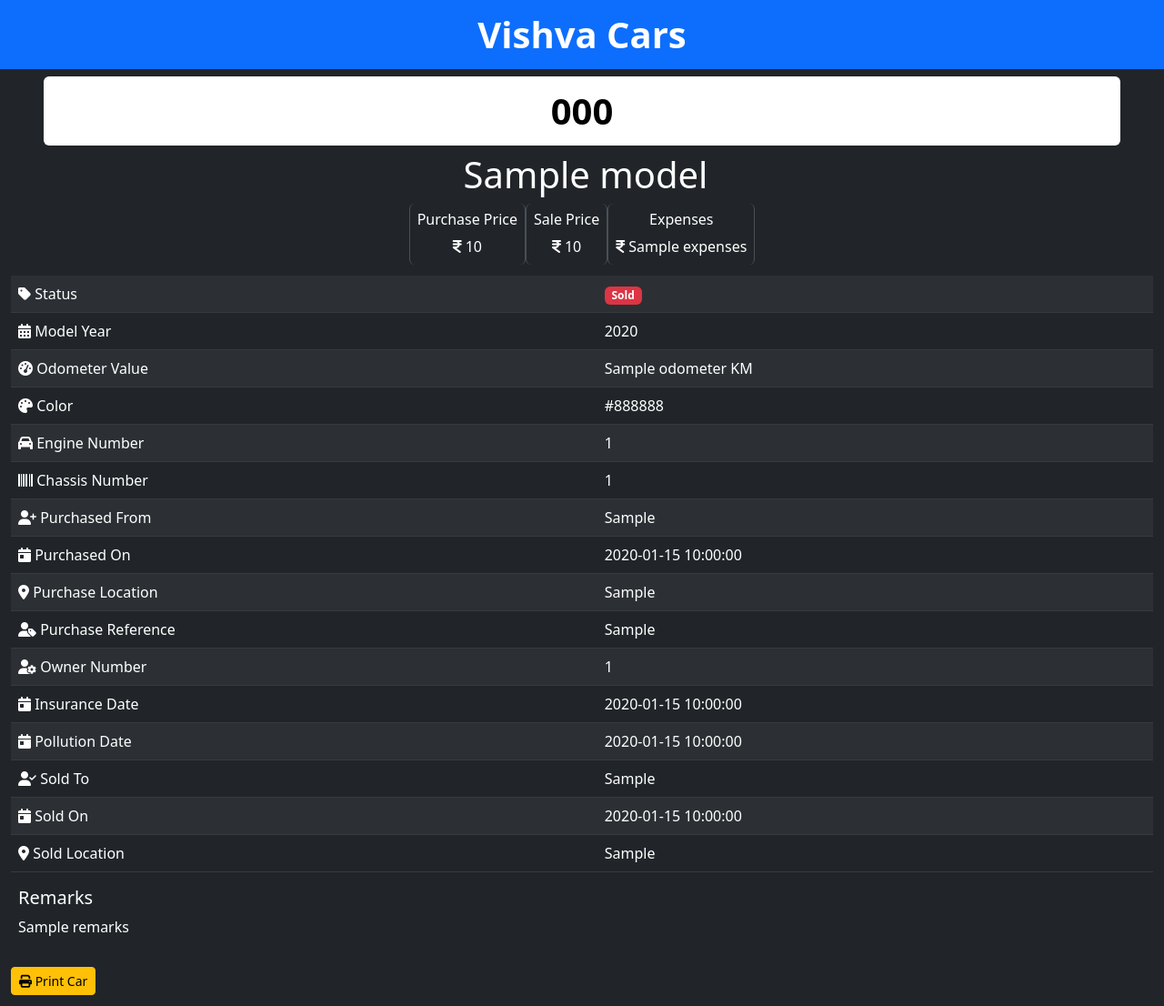
After one commit to sachin-sankar/svt, a Python web app: template templates/car.html in a window 1280 px wide. The commit adds this page. Shown: the whole page at 91% size. Run offline with Jinja, Linux system fonts and the light colour scheme; the template is opened without the code that fills it: most values are stand-ins (such as "Sample title", 1, 10 or a date in 2020); some libraries are stand-ins or nearby versions.

Commit message:
Updated Files

```diff
--- a/templates/base.html
+++ b/templates/base.html
@@ -3,7 +3,7 @@
 <head>
   <meta charset="UTF-8">
   <meta name="viewport" content="width=device-width, initial-scale=1.0">
-  <title>Svt Cars</title>
+  <title>Vishva Cars</title>
 
   <link href="https://cdn.jsdelivr.net/npm/bootstrap@5.3.0/dist/css/bootstrap.min.css" rel="stylesheet"
     integrity="sha384-9ndCyUaIbzAi2FUVXJi0CjmCapSmO7SnpJef0486qhLnuZ2cdeRhO02iuK6FUUVM" crossorigin="anonymous">
@@ -12,9 +12,9 @@
     crossorigin="anonymous"></script>
   <script src="https://kit.fontawesome.com/f2ae8f17b1.js" crossorigin="anonymous"></script>
 </head>
-<body class='bg-dark text-white'>
-<div class="d-flex justify-content-center bg-primary p-2">
-    <span class='fw-bold fs-1'>Svt Cars</span>
+<body class='bg-dark text-white' data-bs-theme='dark'>
+<div class="d-flex justify-content-center bg-primary p-2" onclick='window.location = "/"'>
+    <span class='fw-bold fs-1'>Vishva Cars</span>
   </div>
 </div>
   {% block content %}
--- /dev/null
+++ b/templates/car.html
@@ -0,0 +1,168 @@
+{% extends 'base.html' %}
+{% block content %}
+
+{% for car in cars %}
+  <div class="rounded m-2 mx-5 bg-white text-black text-center fw-bold p-2 fs-1">
+    {{ car['numberHuman'] }}
+  </div>
+  <h1 class="ms-2 mt-1 text-center">{{ car['model'] }}</h1>
+  <div class="m-2 d-flex justify-content-center">
+    <div class="d-inline-flex flex-column  align-items-center p-2 rounded border-end border-start">
+      <h6>Purchase Price</h6>
+      <div class="d-inline-flex align-items-center gap-1">
+        <i class="fa-solid fa-indian-rupee-sign"></i>
+        <span>{{ car['purchasePrice'] }}</span>
+      </div>
+    </div>
+    {% if car['salePrice'] != 0 %}
+    <div class="d-inline-flex flex-column  align-items-center p-2 rounded border-start border-end">
+      <h6>Sale Price</h6>
+      <div class="d-inline-flex align-items-center gap-1">
+        <i class="fa-solid fa-indian-rupee-sign"></i>
+        <span>{{ car['salePrice'] }}</span>
+      </div>
+    </div>
+    {% endif %}
+    <div class="d-inline-flex flex-column  align-items-center p-2 rounded border-end border-start">
+      <h6>Expenses</h6>
+      <div class="d-inline-flex align-items-center gap-1">
+        <i class="fa-solid fa-indian-rupee-sign"></i>
+        <span>{{ car['expenses'] }}</span>
+      </div>
+    </div>
+  </div>
+  <div class="m-2 p-1">
+    <table class="table table-dark table-striped">
+      <tbody>
+        <tr>
+          <td><i class="fa-solid fa-tag"></i> Status</td>
+          <td>
+            {% if car['salePrice'] == 0 %}
+            <span class='badge text-small bg-success'>Available</span></td>
+          {% else %}
+          <span class='badge text-small bg-danger'>Sold</span></td>
+          {% endif %}
+        </tr>
+        <tr>
+          <td><i class="fa-solid fa-calendar-days"></i> Model Year </td>
+          <td>{{ car['modelYear'] }}</td>
+        </tr>
+        <tr>
+          <td> <i class="fa-solid fa-gauge-high"></i> Odometer Value</td>
+          <td>{{ car['odometer'] }} KM</td>
+        </tr>
+        <tr>
+          <td><i class="fa-solid fa-palette"></i> Color</td>
+          <td>{{ car['color'] }}</td>
+        </tr>
+        <tr>
+          <td><i class="fa-solid fa-car"></i> Engine Number</td>
+          <td>{{ car['engineNumber'] }}</td>
+        </tr>
+        <tr>
+          <td><i class="fa-solid fa-barcode"></i> Chassis Number</td>
+          <td>{{ car['chassisNumber'] }}</td>
+        </tr>
+        <tr>
+          <td><i class="fa-solid fa-user-plus"></i> Purchased From</td>
+          <td>{{ car['purchasedFrom'] }}</td>
+        </tr>
+        <tr>
+          <td><i class="fa-solid fa-calendar-day"></i> Purchased On</td>
+          <td>{{ car['purchasedOn'] }}</td>
+        </tr>
+        <tr>
+          <td><i class="fa-solid fa-location-dot"></i> Purchase Location</td>
+          <td>{{ car['purchaseLocation'] }}</td>
+        </tr>
+        <td><i class="fa-solid fa-user-tag"></i> Purchase Reference</td>
+        <td>{{ car['purchaseReference'] }}</td>
+        </tr>
+        <tr>
+          <td><i class="fa-solid fa-user-gear"></i> Owner Number</td>
+          <td>{{ car['ownerNumber'] }}</td>
+        </tr>
+        <tr>
+          <td><i class="fa-solid fa-calendar-day"></i> Insurance Date</td>
+          <td>{{ car['insuranceDate'] }}</td>
+        </tr>
+        <tr>
+          <td><i class="fa-solid fa-calendar-day"></i> Pollution Date</td>
+          <td>{{ car['pollutionDate'] }}</td>
+        </tr>
+        {% if car['salePrice'] != 0 %}
+        <tr>
+          <td><i class="fa-solid fa-user-check"></i> Sold To</td>
+          <td>{{ car['soldTo'] }}</td>
+        </tr>
+        <tr>
+          <td><i class="fa-solid fa-calendar-day"></i> Sold On</td>
+          <td>{{ car['soldOn'] }}</td>
+        </tr>
+      <tr>
+          <td><i class="fa-solid fa-location-dot"></i> Sold Location</td>
+          <td>{{ car['soldLocation'] }}</td>
+        </tr>
+      {% endif %}
+      </tbody>
+    </table>
+    <div class='ms-2 mt-1 d-flex flex-column'>
+      <h5>Remarks</h5>
+      <p>{{ car['remarks'] }}</p>
+    </div>
+  </div>
+  <div class='d-flex flex-wrap m-2'>
+    {% if car['salePrice'] == 0 %}
+    <button class='btn btn-primary btn-sm m-1' onclick='showMenu("editCar")'>
+      <i class="fa-solid fa-pen-to-square"></i>
+      Edit Car
+    </button>
+    {% endif %}
+    {% if car['salePrice'] != 0 and car['transferDone'] == 'f' %}
+    <button class='btn btn-primary btn-sm m-1 btn-info' onclick='toCar()'>
+      <i class="fa-solid fa-people-arrows"></i>
+      TO Car
+    </button>
+    {% endif %}
+    {% if car['salePrice'] == 0 %}
+    <button class='btn btn-primary btn-sm m-1 btn-danger' onclick="window.location = '/cars/{{ car["number"] }}/sell'">
+      <i class="fa-solid fa-share"></i>
+      Sell Car
+    </button>
+    {% endif %}
+    <button class='btn btn-primary btn-sm m-1 btn-warning'>
+      <i class="fa-solid fa-print"></i>
+      Print Car
+    </button>
+  </div>
+  <div class='m-2 card bg-dark text-white d-none' id='editCar'>
+    <div class='card-body'>
+      <h4 class='card-title'>Edit Car</h4>
+      <form action='/cars/{{ car["number"] }}/edit' method="post">
+        <label for="expensesInput" class="form-label">Expenses</label>
+  <input type="number" class="form-control" name='expenses' id="expensesInput" value="{{ car['expenses'] }}" required>
+        <label for="exampleFormControlTextarea1" class="form-label">Remarks</label>
+  <textarea class="form-control" id="exampleFormControlTextarea1" name='remarks' required></textarea>
+        <button class='btn btn-primary mt-3' type="submit">
+          <i class="fa-solid fa-pen-to-square"></i>
+          Edit Car
+        </button>
+      </form>
+    </div>
+  </div>
+  <script>
+    window.onload = setremarks
+    function setremarks() {
+      var ele = document.getElementById('exampleFormControlTextarea1')
+      ele.value = `{{ car["remarks"] }}`
+    }
+    function showMenu(ide) {
+      var ele = document.getElementById(ide)
+      ele.classList.toggle('d-none')
+    }
+    function toCar(){
+      if (confirm("Are sure you want to transfer ownership of this car?")) {
+  window.location = '/cars/{{ car["number"] }}/to'}}
+  </script>
+{% endfor %}
+{% endblock %}
```
Also changed, not shown: database.py (+13 -11 lines), main.py (+36 -2 lines), templates/index.html (+4 -10 lines), templates/search.html (added, +33 -0 lines), templates/sell.html (added, +59 -0 lines).
